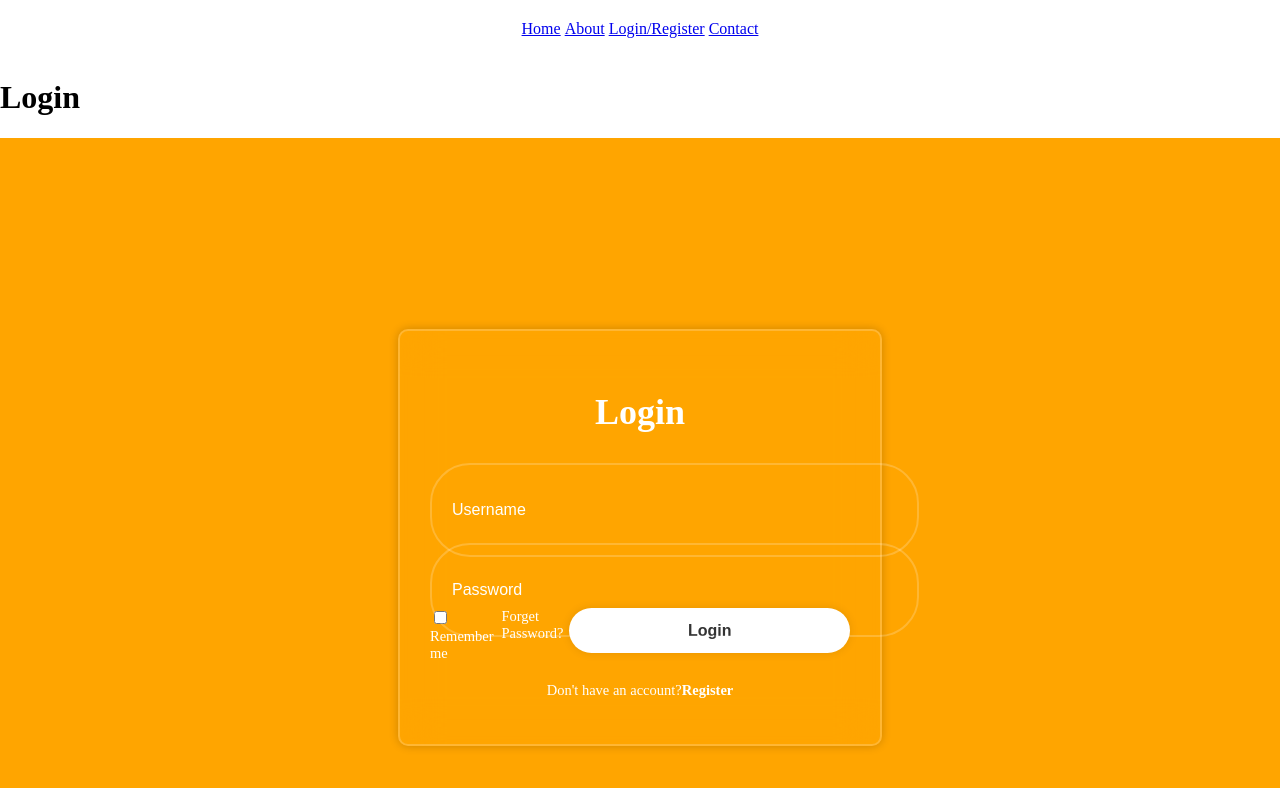
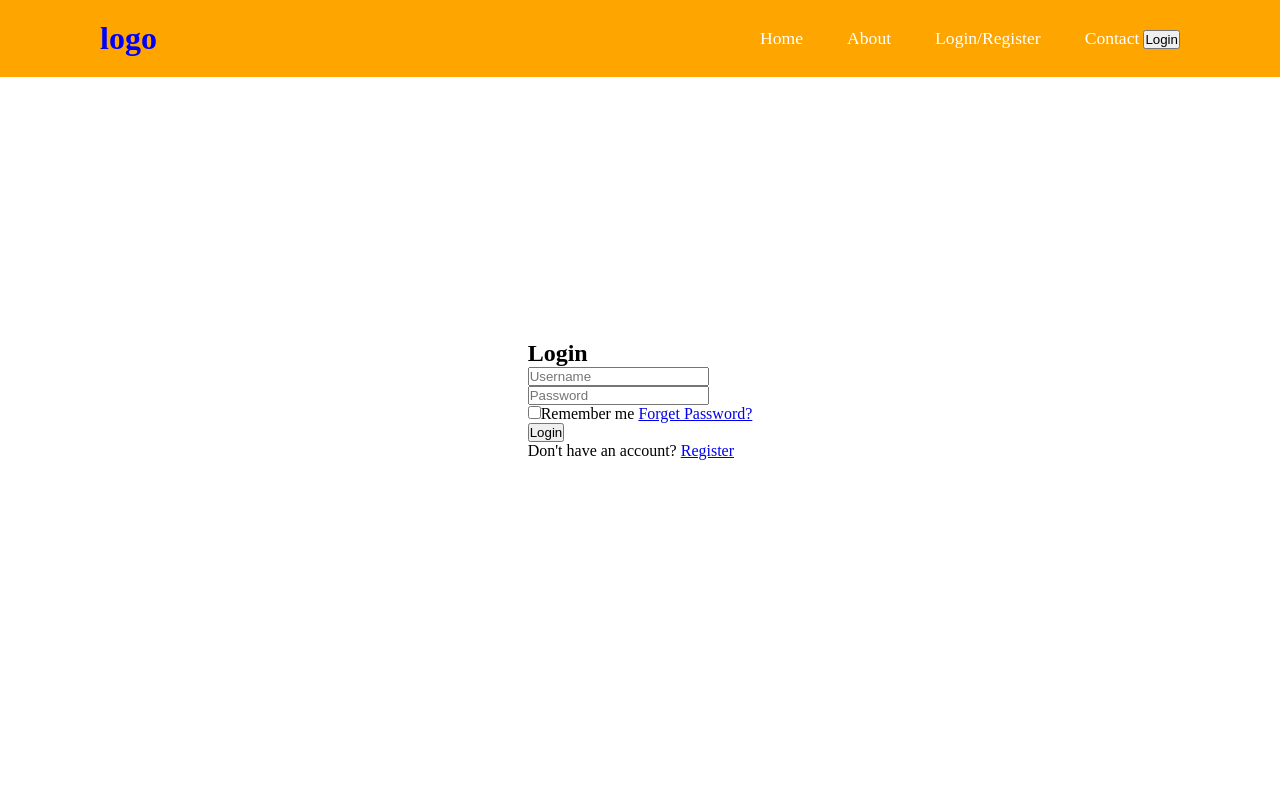
Before and after one commit to jaycruz718/SeptemberProject, a plain HTML site: page Pages/login.html in a window 1280 px wide. Drawn offline with Linux system fonts and the light colour scheme.

Commit message:
Chose a different design for the Login/Register page

```diff
--- a/JavaS/login.js
+++ b/JavaS/login.js
@@ -1,6 +1,6 @@
 alert("Are You Ready For Halloween?!");
 
-document.addEventListener("DOMContentLoaded", function () {
+/* document.addEventListener("DOMContentLoaded", function () {
   const form = document.getElementById("login-form");
   const username = document.getElementById("username");
   const password = document.getElementById("password");
@@ -31,4 +31,4 @@ document.addEventListener("DOMContentLoaded", function () {
       errorMsg.textContent = "Invalid username or password. Try again.";
     }
   });
-});
+}); */
--- a/Pages/login.html
+++ b/Pages/login.html
@@ -4,21 +4,21 @@
     <meta charset="UTF-8">
     <meta name="viewport" content="width=device-width, initial-scale=1.0">
     <link rel="stylesheet" href="/Styles/login.css">
-    <title>Login</title>
+    <title>Log-In/Register</title>
 </head>
 <body>
-    <nav class="navbar">
-        <div class="container">
-            <ul>
-                <li><a href="index.html">Home</a></li>
-                <li><a href="/Pages/about.html">About</a></li>
-                <li><a href="/Pages/login.html">Login/Register</a></li>
-                <li><a href="/Pages/contact.html">Contact</a></li>
-            </ul>
-        </div>
+    <header>
+        <h2 class="logo">logo</h2>
+        <nav class="navigation">
+            <a href="/Pages/index.html">Home</a>
+            <a href="/Pages/about.html">About</a>
+            <a href="/Pages/login.html">Login/Register</a>
+            <a href="/Pages/contact.html">Contact</a>
+            <button class="btnLogin-popup">Login</button>
         </nav>
+    </header>
 
-    <h1>Login</h1>
+
 <section class="login-section">
    <div class="wrapper">
     <form action="login-form">
@@ -30,13 +30,14 @@
             <input type="password" placeholder="Password" required>
         </div>
         <div class="remember-forgot">
-                        <label><input type="checkbox"> Remember me</label>
+            <label><input type="checkbox">Remember me</label>
             <a href="#">Forget Password?</a>
-                        <button type="submit" class="btn">Login</button>
         </div>
 
+        <button type="submit" class="btn">Login</button>
+
         <div class="register-link">
-                        <p>Don't have an account?<a href="/Pages/Register.html">Register</a></p>
+            <p>Don't have an account? <a href="/Pages/Register.html">Register</a></p>
         </div>
     </form>
    </div>
--- a/Styles/login.css
+++ b/Styles/login.css
@@ -1,130 +1,82 @@
-html, body {
+* {
     margin: 0;
-    height: 100%;
-    padding: 0%;
+    padding: 0;
+    box-sizing: border-box;
 }
 
-.navbar {
-    background-color: white;
-    padding: 20px;
+body {
+    display: flex;
+    justify-content: center;
+    align-items: center;
+    min-height: 100vh;
+    background: url() no-repeat;
+    background-size: cover;
+    background-position: center;
 }
 
-.navbar ul {
-    list-style-type: none;
-    padding: 0;
-    margin: 0;
-    text-align: center;
+header {
+    position: fixed;
+    top: 0;
+    left: 0;
+    width: 100%;
+    padding: 20px 100px;
+    background: orange;
+    display: flex;
+    justify-content: space-between;
+    align-items: center;
+    z-index: 99;
 }
 
-.navbar ul li {
-    display: inline;
-    margin: auto;
+.logo {
+    font-size: 2em;
+    color: blue;
+    user-select: none;
 }
 
-.wrapper {
-    width: 420px;
-    background: transparent;
-    border: 2px solid rgba(255, 255, 255, .2);
-    backdrop-filter: blur(20px);
-    box-shadow: 0 0 10px rgba(0, 0, 0, .2);
-    color: #fff;
-    border-radius: 10px;
-    padding: 30px 30px;
+.navigation a {
+    position: relative;
+    font-size: 1.1em;
+    color: white;
+    text-decoration: none;
+    font-weight: 500;
+    margin-left: 40px;
 }
 
-.wrapper h1 {
-    font-size: 36px;
-    text-align: center;
+.navigation a::after {
+    content: '';
+    position: absolute;
+    left: 0;
+    bottom: -6px;
+    width: 100%;
+    height: 3px;
+    background: orange;
+    border-radius: 5px;
+    transform-origin: right;
+    transform: scaleX(0);
+    transition: transform .5s;
 }
 
-.wrapper .input-box {
-    position: relative;
-    width: 100%;
-    height: 50px;
-    margin: 30px 0;
+.navigation a::hover::after {
+    transform-origin: left;
+    transform: scaleX(1);
 }
 
-.input-box input {
-    width: 100%;
-    height: 100%;
+.navigation.btnLogin-popup {
+    width: 130px;
+    height: 50px;
     background: transparent;
-    border: none;
+    border: 2px solid red;
     outline: none;
-    border: 2px solid rgba(255, 255, 255, .2);
-    border-radius: 40px;
-    font-size: 16px;
-    color:#fff;
-    padding: 20px 45px 20px 20px;
+    border-radius: 6px;
+    cursor: pointer;
+    font-size: 1.1em;
+    color: orange;
+    font-weight: 500;
+    margin-left: 40px;
+    transition: .5s;
 }
 
-.input-box input::placeholder {
-    color: #fff;
+.navigation.btnLogin-popup::hover {
+    background: white;
+    color: blueviolet;
 }
-
-.input-box i {
-    position: absolute;
-    right: 20px;
-    top: 50%;
-    transform: translateY(-50%);
-    font-size: 20px;
-}
-
-.wrapper .remember-forgot {
-    display: flex;
-    justify-content: space-between;
-    font-size: 14.5px;
-    margin: -15px 0 15px;
-}
-
-.remember-forgot label input {
-    accent-color: #fff;
-    margin-right: 3px;
-}
-
-.remember-forgot a {
-    color: #fff;
-    text-decoration: none;
-}
-
-.remember-forgot a:hover {
-    text-decoration: underline;
-    color: #e2711d;
-}
-
-.wrapper .btn {
-    width: 100%;
-    height: 45px;
-    background: #fff;
-    border: none;
-    outline: none;
-    border-radius: 40px;
-    box-shadow: 0 0 10px rgba(0, 0, 0, .1);
-    cursor: pointer;
-    font-size: 16px;
-    color: #333;
-    font-weight: 600;
-}
-
-.wrapper .register-link {
-    font-size: 14.5px;
-    text-align: center;
-    margin: 20px 0 15px;
-}
-
-.register-link p a {
-    color: #fff;
-    text-decoration: none;
-    font-weight: 600;
-}
-
-.register-link p a:hover {
-    text-decoration: underline;
-}
-
-.login-section {
-  display: flex;
-  justify-content: center;
-  align-items: center;
-  height: 100vh;
-  background-color: orange;
-}
```
Lines whose indentation alone changed are shown as unchanged.
